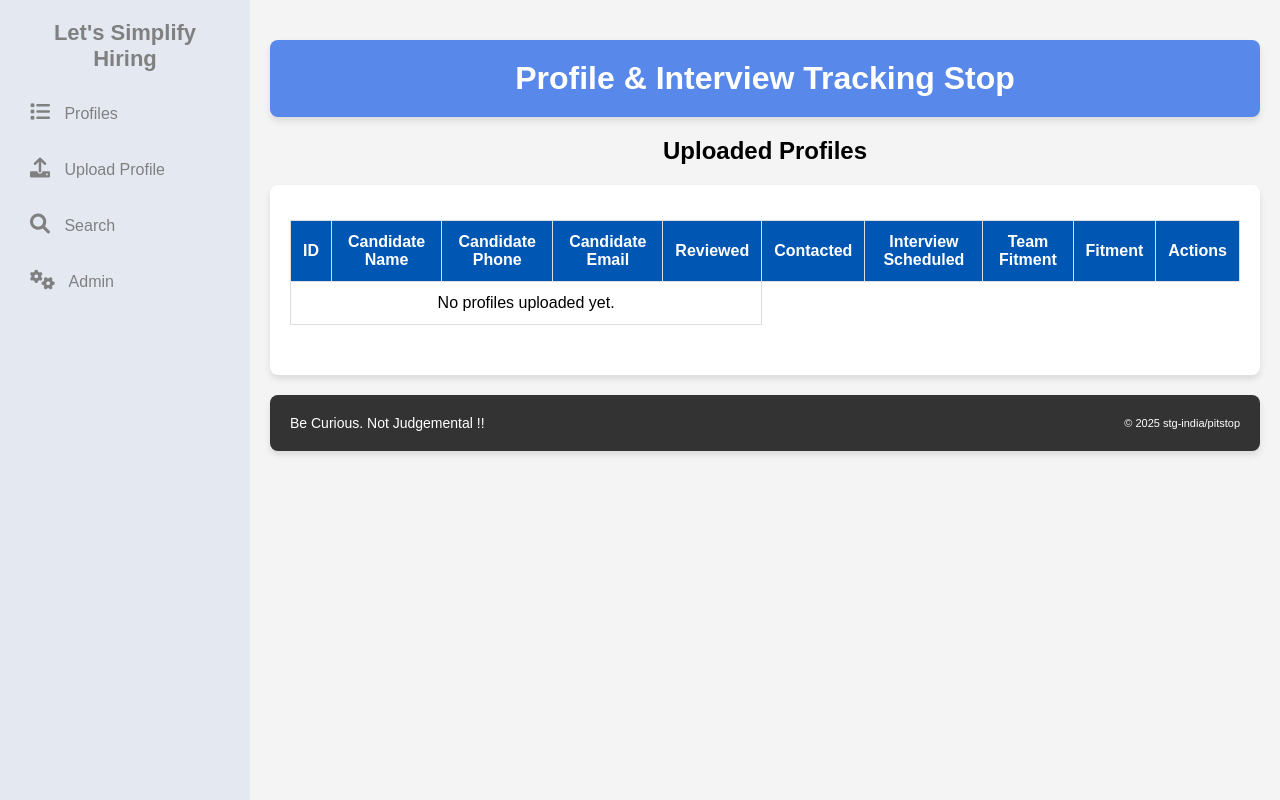
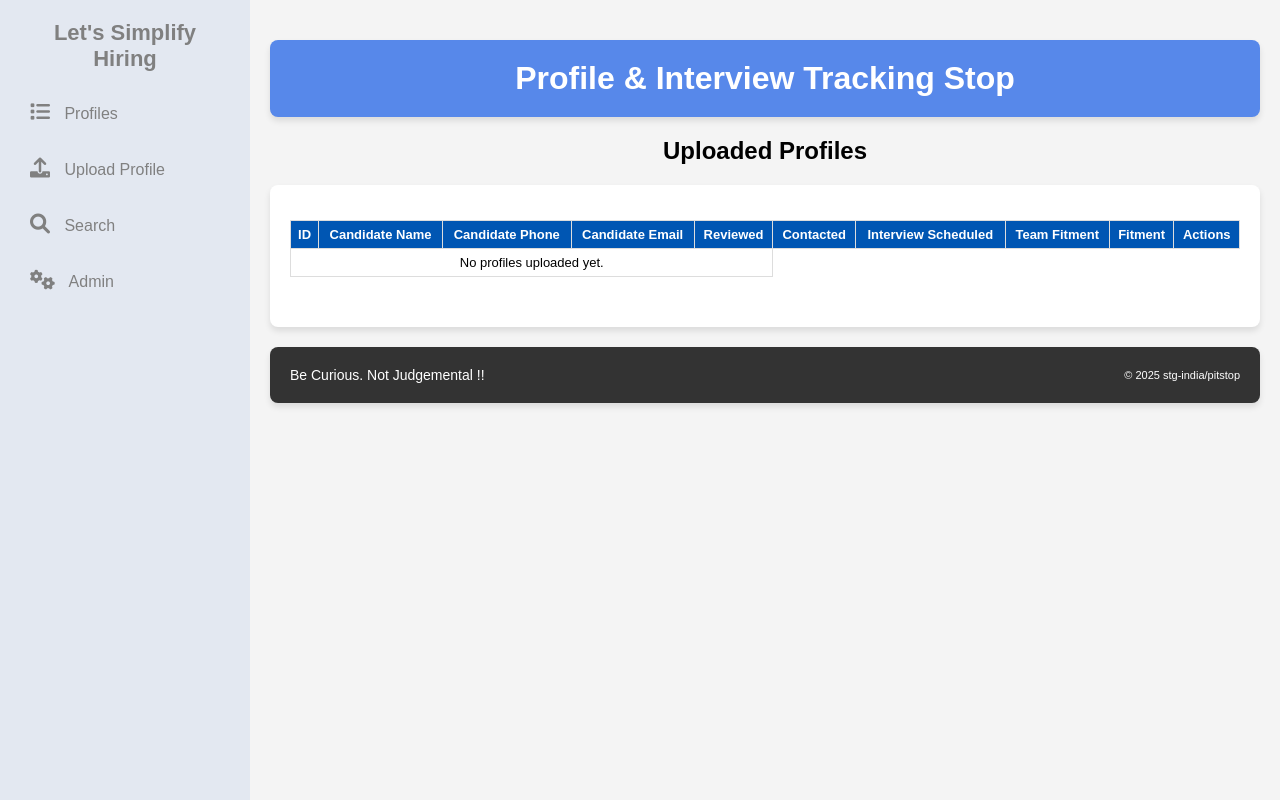
Before and after one commit to a2v-stg/pit-stop, a Django app: page / in a window 1280 px wide. Run offline with Django 4.2, Linux system fonts and the light colour scheme.

Commit message:
chore: style changes

```diff
--- a/profiles/templates/base.html
+++ b/profiles/templates/base.html
@@ -133,9 +133,10 @@ body {
 
 .profile-table th,
 .profile-table td {
-    padding: 12px;
+    padding: 6px;
     border: 1px solid #ddd;
     text-align: center;
+    font-size: 13px;
 }
 
 .profile-table th {
@@ -231,6 +232,7 @@ body {
     background-color:rgb(238, 238, 238);
     border-radius: 8px;
     box-shadow: 0 0 10px rgba(0, 0, 0, 0.1);
+    font-size:12px
 }
 
 .page-header {
@@ -249,7 +251,6 @@ body {
     align-items: center;
     padding: 20px;
     margin: 20px auto;
-
     background: #333;
     color: white;
     max-width: 1400px;
```
